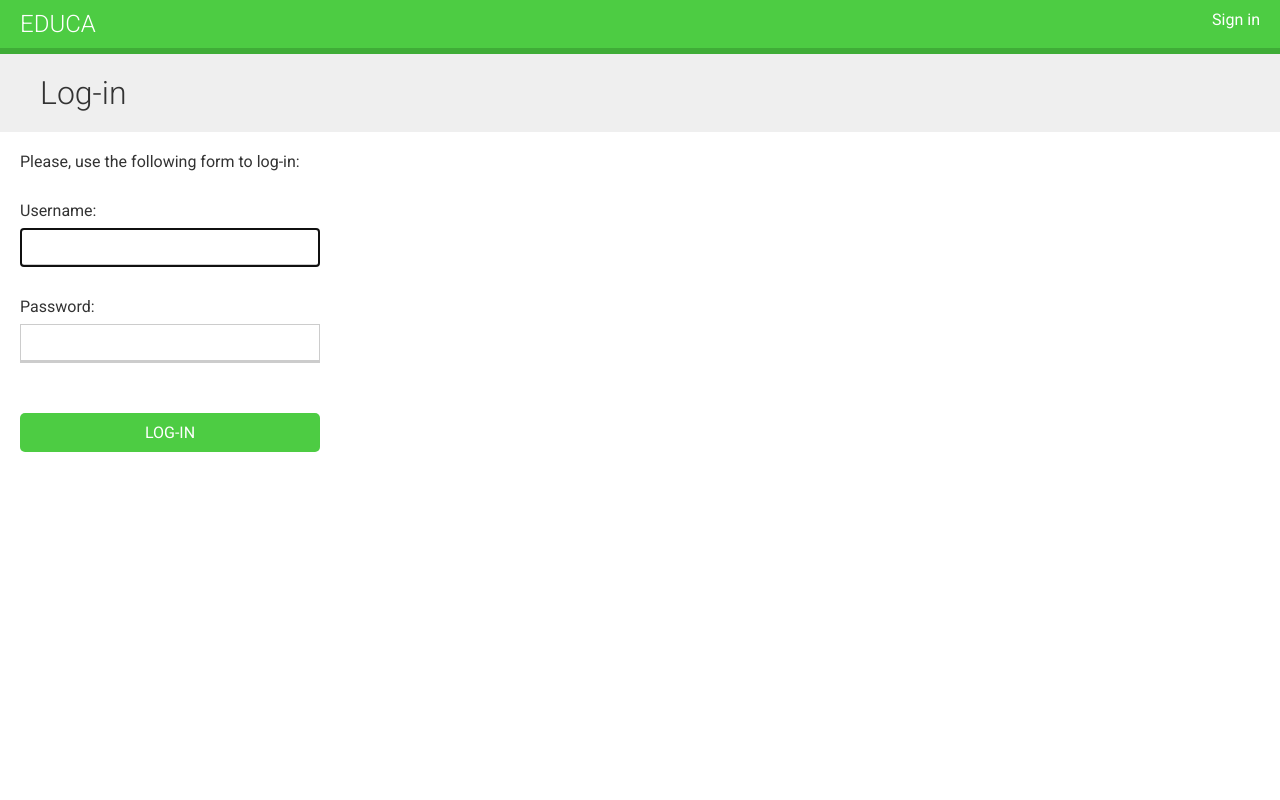
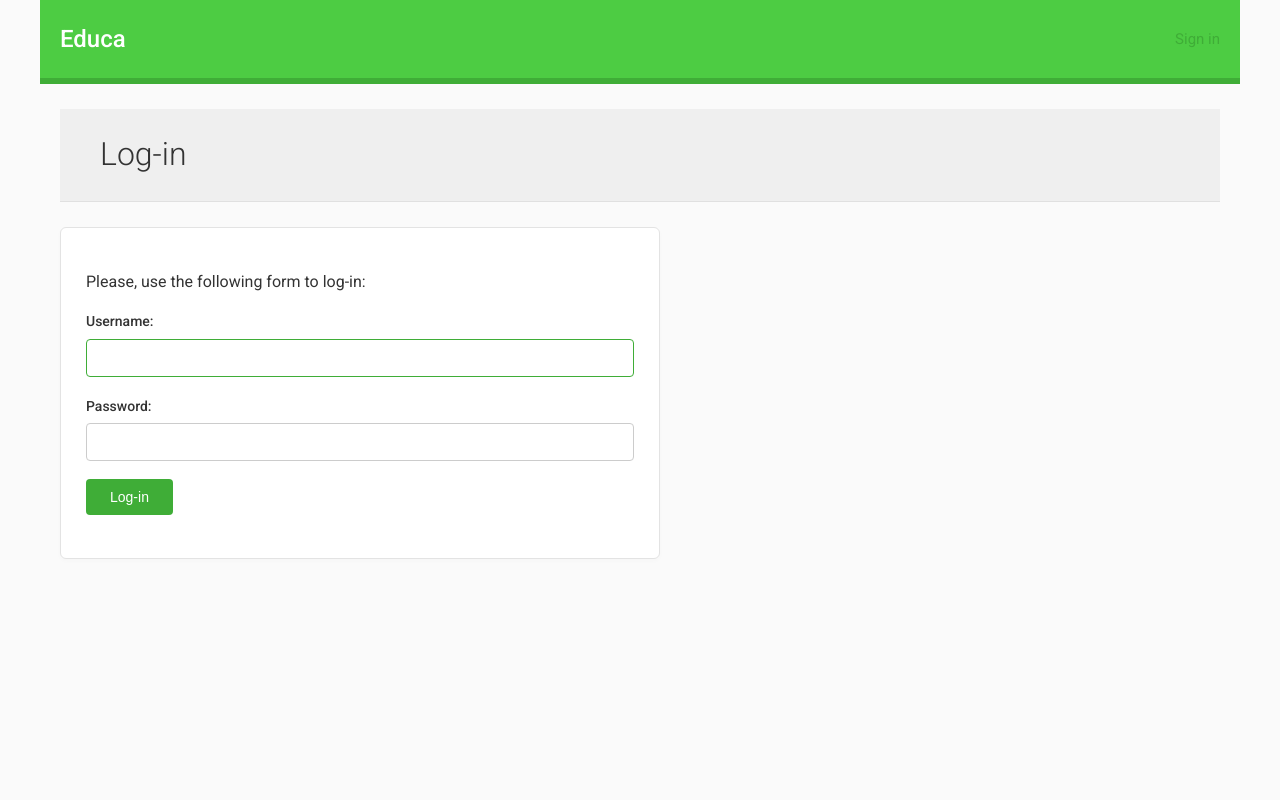
Before and after one commit to MaxAndreev27/django-education, a Django app: page /accounts/login/ in a window 1280 px wide. Run offline with Django 5.2, Linux system fonts and the light colour scheme.

Commit message:
Css adaptive

```diff
--- a/static/css/base.css
+++ b/static/css/base.css
@@ -16,352 +16,304 @@ body {
     overflow-x: hidden;
     overflow-wrap: break-word;
     word-wrap: break-word;
+    background-color: #fafafa;
 }
 
 body {
-    margin: 0;
     font-family: 'Roboto', sans-serif;
     font-weight: 400;
     color: #333;
+    line-height: 1.6;
 }
 
 a {
     color: #3fad37;
     text-decoration: none;
+    transition: color 0.2s ease;
 }
 
-ul {
-    float: left;
+a:hover {
+    color: #2e8b2a;
 }
 
-h1,
-h2,
-h3,
-h4,
-h5,
-h6 {
+h1, h2, h3, h4, h5, h6 {
     font-family: 'Roboto', sans-serif;
     font-weight: 300;
+    margin-top: 0;
 }
 
+/* Стилізація головного заголовка сторінки */
 h1 {
     background: #efefef;
     width: 100%;
-    overflow: auto;
-    padding: 20px 0 20px 40px;
-    margin: 0;
+    padding: 20px 40px;
+    margin: 0 0 25px 0;
+    border-bottom: 1px solid #e0e0e0;
 }
 
-.module {
-    padding: 10px 20px;
-    float: left;
-    width: 600px;
+#header,
+#content {
+    max-width: 1200px;
+    width: 100%;
+    margin-left: auto;
+    margin-right: auto;
+    padding-left: 20px;
+    padding-right: 20px;
 }
 
-.module h3 {
-    margin: 20px 0 0;
-    padding: 0;
-    width: 100%;
-}
-
-.module p {
-    margin: 10px 0 20px;
-    width: 100%;
-    float: left;
+#content {
+    padding-top: 25px;
+    padding-bottom: 40px;
 }
 
 #header {
+    display: flex;
+    justify-content: space-between;
+    align-items: center;
+    padding-top: 20px;
+    padding-bottom: 20px;
     background: #4dcc43;
-    overflow: auto;
-    padding: 10px 20px;
     border-bottom: 6px solid #3fad37;
 }
 
 #header .logo {
-    text-decoration: none;
-    font-family: 'Roboto', sans-serif;
-    font-weight: 300;
-    text-transform: uppercase;
     font-size: 24px;
-    color: #fff;
-    float: left;
-}
-
-#header a {
+    font-weight: 500;
     color: #fff;
 }
 
 #header .menu {
+    display: flex;
+    align-items: center;
+    gap: 20px;
     list-style: none;
-    float: right;
     margin: 0;
     padding: 0;
 }
 
-.contents {
-    width: 20%;
-    padding: 10px;
-    float: left;
-    background: #333;
+#header .menu li {
+    display: flex;
+    align-items: center;
+    gap: 8px;
+    font-size: 15px;
     color: #fff;
-    font-family: 'Roboto', sans-serif;
 }
 
-.contents ul {
-    list-style: none;
-    margin: 0;
-    padding: 0;
-    width: 100%;
-}
-
-.contents ul li {
-    margin: 0 0 10px 0;
-    padding: 4px 10px 10px;
-    overflow: auto;
-    cursor: move;
-}
-
-.contents ul li.selected {
-    background: #3f3f3f;
-}
-
-.contents ul li:hover {
-    background: #3f3f3f;
-}
-
-.contents ul li.placeholder {
-    background: #333;
-    border: 1px dashed #ccc;
-    padding: 0;
-    margin: 10px 0;
-}
-
-.contents ul span {
-    text-transform: uppercase;
-    color: #bbb;
-    font-size: 14px;
-}
-
-.contents ul a {
-    display: block;
-    color: #fff;
-    text-decoration: none;
-}
-
-.contents ul a:hover {
-    color: #4dcc43;
-    cursor: move;
-}
-
-ul.content-types li {
-    list-style: none;
-    float: left;
-    margin: 10px;
-    background: #efefef;
-    padding: 8px 14px;
-}
-
-.hidden {
-    display: none;
-}
-
-form p {
-    overflow: auto;
-}
-
-.errorlist {
-    color: #ae2c2c;
-    margin: 0;
-}
-
-label {
-    float: left;
-    clear: both;
-    margin: 0 0 8px 0;
-}
-
-input,
-select,
-textarea {
-    border: 1px solid #ccc;
-    border-bottom: 3px solid #ccc;
-    padding: 8px 12px;
-    font-size: 16px;
-    font-family: 'Roboto', sans-serif;
-    float: left;
-    clear: both;
-    width: 300px;
-}
-
-textarea {
-    height: 80px;
-}
-
-select {
-    width: 324px;
-}
-
-input[type=submit],
-a.button {
-    border-radius: 5px;
-    background: #4dcc43;
-    color: #fff;
-    font-size: 16px;
-    text-transform: uppercase;
-    border: none;
-    padding: 10px 20px;
-    margin: 20px 0;
-}
-
-a.secondary-button {
-    border: 3px solid #4dcc43;
-    padding: 10px 20px;
-    margin: 10px 0;
-}
-
-input[type=submit]:hover,
-a.button:hover {
-    background: #3fad37;
-}
-
-ul#course-modules {
-    list-style: none;
-    overflow: auto;
-}
-
-ul#course-modules textarea {
-    width: 600px;
-    height: 120px;
-}
-
-ul#course-modules li {
-    padding: 20px;
-    overflow: auto;
-    cursor: move;
-    user-select: none;
-}
-
-ul#course-modules li:nth-child(even) {
-    background: #efefef;
-}
-
-ul#course-modules li:hover {
-    background: #ccc;
-}
-
-#module-contents div {
-    padding: 10px 20px;
-    border: 1px solid #ccc;
-    background: #fff
-}
-
-#module-contents div.placeholder {
-    border: 1px dashed #ccc;
-}
-
-#module-contents form {
+.form-logout {
+    display: inline;
     margin: 0;
     padding: 0;
 }
 
-#module-contents input[type=submit] {
-    color: #3fad37;
+.logout-btn {
     background: none;
-    margin: -20px 0 0;
+    border: none;
+    color: #faffae;
+    cursor: pointer;
+    font-family: inherit;
+    font-size: inherit;
+    font-weight: bold;
     padding: 0;
-    float: left;
-    text-transform: none;
+    text-decoration: none;
+    transition: color 0.2s;
+}
+
+.logout-btn:hover {
+    color: #2e8b2a;
+}
+
+.module {
+    background: #fff;
+    padding: 25px;
+    border: 1px solid #e3e3e3;
+    border-radius: 6px;
+    width: 100%;
+    max-width: 600px; /* Обмеження ширини форми/модуля на десктопі */
+    margin-bottom: 25px;
+    box-shadow: 0 2px 5px rgba(0,0,0,0.02);
+}
+
+.module h3 {
+    margin-bottom: 15px;
+    font-weight: 400;
+}
+
+.course-info {
+    border: 1px solid #ddd;
+    background: #fff;
+    padding: 20px;
+    margin-bottom: 20px;
+    width: 100%;
+    max-width: 400px;
+    border-radius: 6px;
+}
+
+.course-info a {
+    margin-right: 15px;
+    font-weight: 500;
+}
+
+#modules-list,
+#module-contents {
+    list-style: none;
+    padding: 0;
+    margin: 0;
+}
+
+#module-contents div {
+    padding: 10px;
+    background: #fff;
+    border: 1px solid #eee;
+    margin-bottom: 5px;
+    border-radius: 4px;
 }
 
 #module-contents div:hover {
     cursor: move;
+    background: #fafafa;
 }
 
-.course-info {
-    border: 1px solid #ccc;
-    padding: 0 20px;
-    margin-bottom: 10px;
-    width: 400px;
-    overflow: auto;
+input[type="submit"],
+.button {
+    display: inline-block;
+    color: #fff;
+    background: #3fad37;
+    border-radius: 4px;
+    padding: 10px 24px;
+    font-size: 14px;
+    font-weight: 500;
+    border: 0;
+    cursor: pointer;
+    text-align: center;
+    transition: background 0.2s ease;
 }
 
-.course-info a {
-    margin-right: 10px;
+input[type="submit"]:hover,
+.button:hover {
+    background: #328a2c;
+}
+
+.button.light {
+    color: #666;
+    background: #ededed;
+}
+
+.button.light:hover {
+    background: #e0e0e0;
+}
+
+form p {
+    margin-bottom: 18px;
+}
+
+form p label {
+    display: block;
+    margin-bottom: 6px;
+    font-weight: 500;
+    font-size: 14px;
+}
+
+form p input[type="text"],
+form p input[type="password"],
+form p input[type="email"],
+form p textarea,
+form p select {
+    width: 100%;
+    padding: 10px 12px;
+    border: 1px solid #ccc;
+    border-radius: 4px;
+    font-family: inherit;
+    font-size: 14px;
+    background: #fff;
+    transition: border-color 0.2s;
+}
+
+form p input:focus,
+form p textarea:focus,
+form p select:focus {
+    outline: none;
+    border-color: #3fad37;
 }
 
 .helptext {
-    color: #ccc;
-    padding-left: 20px;
+    display: block;
+    color: #999;
+    font-size: 12px;
+    margin-top: 5px;
 }
 
 #chat {
-    top: 64px;
+    position: fixed;
+    top: 75px;
     bottom: 0;
-    position: fixed;
+    left: 50%;
+    transform: translateX(-50%);
     width: 100%;
-    overflow-y: scroll;
+    max-width: 1200px;
+    overflow-y: auto;
+    padding: 20px;
     padding-bottom: 150px;
 }
 
 #chat .message {
     background: #efefef;
-    padding: 10px 20px;
-    border-radius: 4px;
-    width: auto;
-    display: inline;
+    padding: 12px 20px;
+    border-radius: 8px;
+    max-width: 65%;
+    width: fit-content;
     float: left;
-    margin: 10px 10px 0;
-    min-width: 440px;
+    margin: 10px 0;
     clear: both;
 }
 
 #chat .message.me {
-    display: inline;
     float: right;
     background: #DCEDE0;
-    color: #56A668;
+    color: #2e693b;
 }
 
 #chat .date {
-    color: #aaa;
+    display: block;
+    color: #999;
     font-style: italic;
-    font-size: 12px;
+    font-size: 11px;
+    margin-top: 4px;
 }
 
-#chat-input {
-    position: absolute;
-    bottom: 0;
-    background: #efefef;
-    width: 100%;
-    padding-top: 20px;
+@media (max-width: 768px) {
+
+    h1 {
+        padding: 15px 20px !important;
+        font-size: 22px;
+        margin-bottom: 15px;
     }
 
-#chat-input input {
-    width: 96%;
-    position: left;
-    float: left;
-    display: inline;
-    margin-left: 2%;
-    margin-right: 2%;
-    padding-left: 0;
-    padding-right: 0;
+    #header {
+        flex-direction: column;
+        gap: 15px;
+        text-align: center;
+        padding-top: 15px;
+        padding-bottom: 15px;
     }
 
     #header .menu {
-    color: #fff;
+        flex-direction: column;
+        gap: 10px;
     }
 
-#header .form-logout {
-    display: inline-flex;
+    .module,
+    .course-info {
+        max-width: 100% !important;
+        padding: 15px;
     }
 
-.logout-btn {
-    background: none;
-    border: none;
-    text-decoration: none;
-    cursor: pointer;
-    padding: 0;
-    font: inherit;
-    color: #faffae;
-    font-weight: bold;
+    #chat {
+        top: 130px;
+        padding: 10px;
     }
+
+    #chat .message {
+        max-width: 85%;
+        padding: 10px 15px;
+    }
+}
```
Lines whose indentation alone changed are shown as unchanged.
